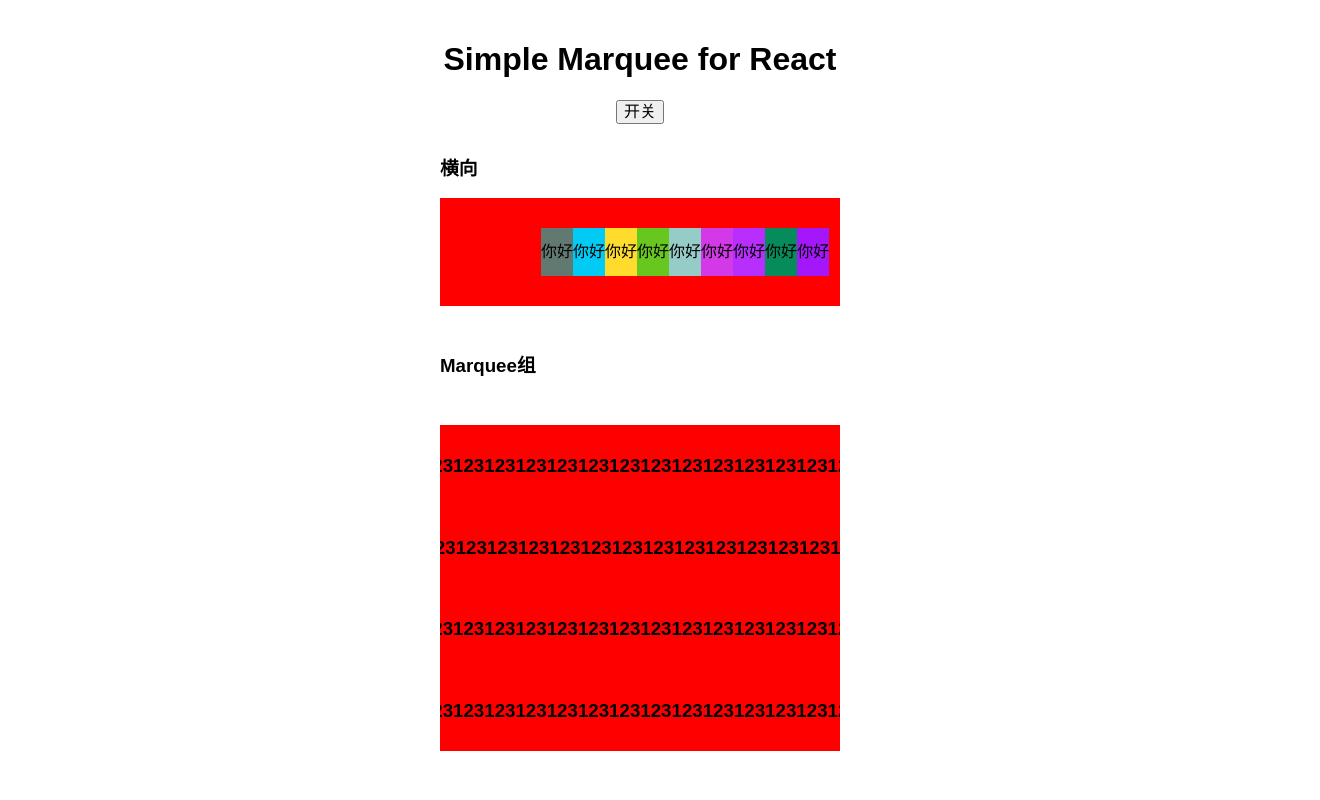
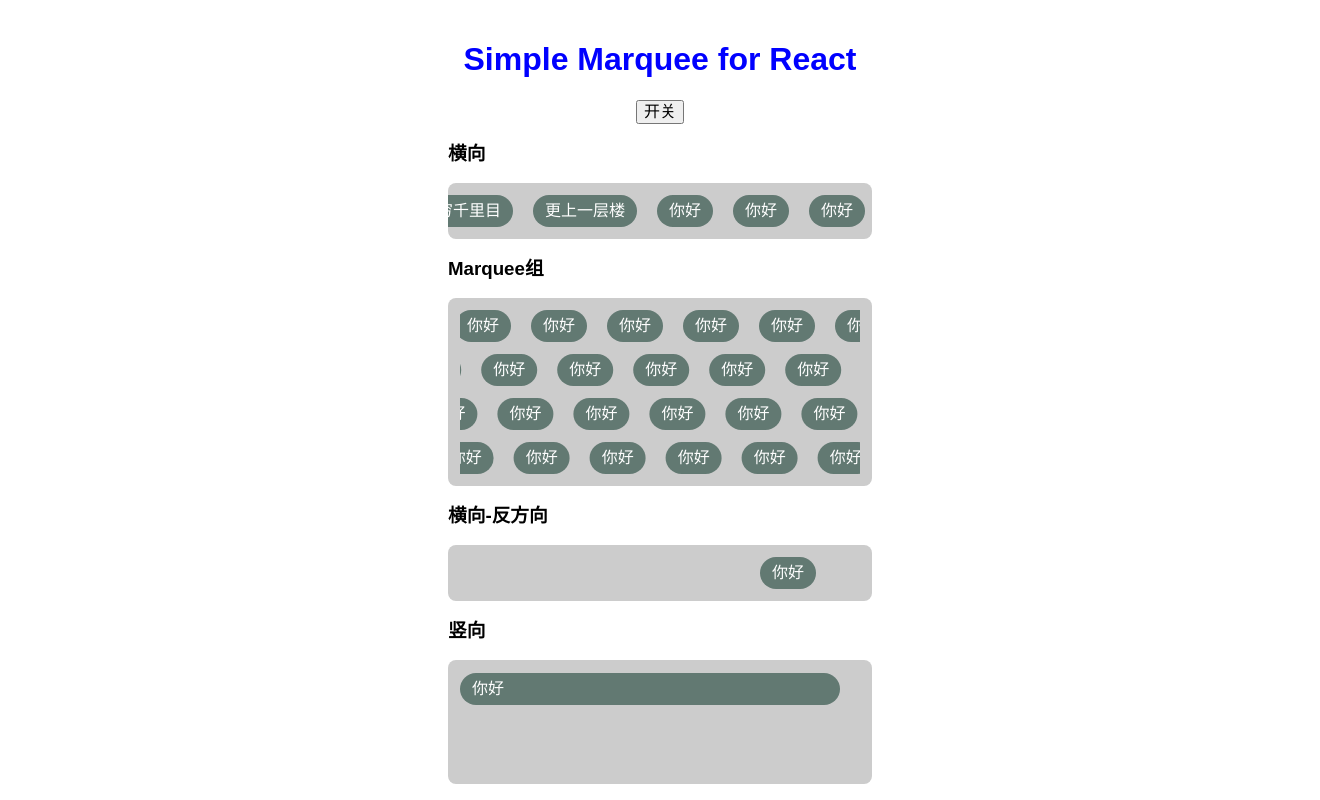
Before and after one commit to IFmiss/simple-marquee, a React app: page / in a window 1280 px wide. Shown: the top 800 px of the page, 1320 px wide, since content can reach past the window. Built offline with nearby package versions, Linux system fonts and the light colour scheme.

Commit message:
update: demo

```diff
--- a/src/Marquee/index.tsx
+++ b/src/Marquee/index.tsx
@@ -101,9 +101,9 @@ const Marquee: React.FC<MarqueeProps> = ({
 
   const marqueeCls = classNames(
     styles.marquee,
-    styles[direction], {
+    styles[direction],
     className
-  });
+  );
 
   const marqueeWrapCls = classNames(styles.marquee_wrap);
 
--- a/src/pages/Home/home.less
+++ b/src/pages/Home/home.less
@@ -4,9 +4,11 @@
   justify-content: center;
   flex-direction: column;
   padding: 20px;
+  min-width: 100vw;
+  min-height: 100vh;
 
-  div, span {
-    padding: 15px 0;
+  h1 {
+    color: blue;
   }
 
   .area {
@@ -21,6 +23,25 @@
       margin: 0;
       background: red;
     }
+
+    .marquee_group {
+      border-radius: 8px;
+      width: 400px;
+      max-width: 100%;
+      background-color: #ccc;
+      padding: 12px;
+    }
+
+    .marquee_group_vertical {
+      border-radius: 8px;
+      width: 400px;
+      max-width: 100%;
+      background-color: #ccc;
+      padding: 12px;
+      height: 100px;
+      &>div div {
+        margin-bottom: 20px;
+      }
+    }
   }
-
 }
--- a/src/pages/Home/index.tsx
+++ b/src/pages/Home/index.tsx
@@ -8,6 +8,7 @@ interface IHomeProps {}
 
 const Home: React.FC<IHomeProps> = (props) => {
   const [stopMarquee, setStopMarquee] = useState(false);
+  const color = Math.random().toString(16).substr(2, 6);
 
   return (
     <div className={styles.home}>
@@ -15,83 +16,146 @@ const Home: React.FC<IHomeProps> = (props) => {
       <button onClick={() => setStopMarquee(s => !s)}>开关</button>
       <div className={styles.area}>
         <h3 className={styles.title}>横向</h3>
-        <Marquee style={{
-          width: '400px',
-          maxWidth: '100%',
-          background: 'red'
-        }}
+        <Marquee className={styles.marquee_group}
         direction={'horizontal'}
         stop={stopMarquee}>
           <List style={{
-            backgroundColor: `#${Math.random().toString(16).substr(2, 6)}`
+            backgroundColor: `#${color}`
+          }}>白日依山尽</List>
+          <List style={{
+            backgroundColor: `#${color}`
+          }}>黄河入海流</List>
+          <List style={{
+            backgroundColor: `#${color}`
+          }}>欲穷千里目</List>
+          <List style={{
+            backgroundColor: `#${color}`
+          }}>更上一层楼</List>
+          <List style={{
+            backgroundColor: `#${color}`
           }}>你好</List>
           <List style={{
-            backgroundColor: `#${Math.random().toString(16).substr(2, 6)}`
+            backgroundColor: `#${color}`
           }}>你好</List>
           <List style={{
-            backgroundColor: `#${Math.random().toString(16).substr(2, 6)}`
+            backgroundColor: `#${color}`
           }}>你好</List>
           <List style={{
-            backgroundColor: `#${Math.random().toString(16).substr(2, 6)}`
+            backgroundColor: `#${color}`
           }}>你好</List>
           <List style={{
-            backgroundColor: `#${Math.random().toString(16).substr(2, 6)}`
-          }}>你好</List>
-          <List style={{
-            backgroundColor: `#${Math.random().toString(16).substr(2, 6)}`
-          }}>你好</List>
-          <List style={{
-            backgroundColor: `#${Math.random().toString(16).substr(2, 6)}`
-          }}>你好</List>
-          <List style={{
-            backgroundColor: `#${Math.random().toString(16).substr(2, 6)}`
-          }}>你好</List>
-          <List style={{
-            backgroundColor: `#${Math.random().toString(16).substr(2, 6)}`
+            backgroundColor: `#${color}`
           }}>你好</List>
         </Marquee>
       </div>
 
       <div className={styles.area}>
         <h3 className={styles.title}>Marquee组</h3>
-        <div>
+        <div className={styles.marquee_group}>
           <MarqueeGroup stop={stopMarquee}>
-            <Marquee style={{
-              width: '400px',
-              maxWidth: '100%',
-              background: 'red'
+            <Marquee
+            style={{
+              marginBottom: '12px'
             }}
+            speed={1.8}
             direction={'horizontal'}
             stop={stopMarquee}>
-              <h3 className={styles['horizontal-item']}>123123123123123123123123123123123123123123</h3>
+              <List style={{
+                backgroundColor: `#${color}`
+              }}>你好</List>
+              <List style={{
+                backgroundColor: `#${color}`
+              }}>你好</List>
+              <List style={{
+                backgroundColor: `#${color}`
+              }}>你好</List>
+              <List style={{
+                backgroundColor: `#${color}`
+              }}>你好</List>
+              <List style={{
+                backgroundColor: `#${color}`
+              }}>你好</List>
+              <List style={{
+                backgroundColor: `#${color}`
+              }}>你好</List>
             </Marquee>
-            <Marquee style={{
-              width: '400px',
-              maxWidth: '100%',
-              background: 'red'
+            <Marquee
+            style={{
+              marginBottom: '12px'
             }}
             direction={'horizontal'}
             speed={1.2}
             stop={stopMarquee}>
-              <h3 className={styles['horizontal-item']}>123123123123123123123123123123123123123123</h3>
+              <List style={{
+                backgroundColor: `#${color}`
+              }}>你好</List>
+              <List style={{
+                backgroundColor: `#${color}`
+              }}>你好</List>
+              <List style={{
+                backgroundColor: `#${color}`
+              }}>你好</List>
+              <List style={{
+                backgroundColor: `#${color}`
+              }}>你好</List>
+              <List style={{
+                backgroundColor: `#${color}`
+              }}>你好</List>
+              <List style={{
+                backgroundColor: `#${color}`
+              }}>你好</List>
             </Marquee>
-            <Marquee style={{
-              width: '400px',
-              maxWidth: '100%',
-              background: 'red'
+            <Marquee
+            style={{
+              marginBottom: '12px'
             }}
             direction={'horizontal'}
+            speed={1.4}
             stop={stopMarquee}>
-              <h3 className={styles['horizontal-item']}>123123123123123123123123123123123123123123</h3>
+              <List style={{
+                backgroundColor: `#${color}`
+              }}>你好</List>
+              <List style={{
+                backgroundColor: `#${color}`
+              }}>你好</List>
+              <List style={{
+                backgroundColor: `#${color}`
+              }}>你好</List>
+              <List style={{
+                backgroundColor: `#${color}`
+              }}>你好</List>
+              <List style={{
+                backgroundColor: `#${color}`
+              }}>你好</List>
+              <List style={{
+                backgroundColor: `#${color}`
+              }}>你好</List>
             </Marquee>
-            <Marquee style={{
-              width: '400px',
-              maxWidth: '100%',
-              background: 'red'
-            }}
+            <Marquee
             direction={'horizontal'}
+            speed={1.6}
             stop={stopMarquee}>
-              <h3 className={styles['horizontal-item']}>123123123123123123123123123123123123123123</h3>
+              <List style={{
+                backgroundColor: `#${color}`
+              }}>你好</List>
+              <List style={{
+                backgroundColor: `#${color}`
+              }}>你好</List>
+              <List style={{
+                backgroundColor: `#${color}`
+              }}>你好</List>
+              <List style={{
+                backgroundColor: `#${color}`
+              }}>你好</List>
+              <List style={{
+                backgroundColor: `#${color}`
+              }}>你好</List>
+              <List style={{
+                backgroundColor: `#${color}`
+              }}>你好</List>
+              <List style={{
+                backgroundColor: `#${color}`
+              }}>你好</List>
             </Marquee>
           </MarqueeGroup>
         </div>
@@ -99,39 +163,31 @@ const Home: React.FC<IHomeProps> = (props) => {
 
       <div className={styles.area}>
         <h3 className={styles.title}>横向-反方向</h3>
-        <Marquee style={{
-          width: '400px',
-          maxWidth: '100%',
-          background: 'red'
-        }}
+        <Marquee className={styles.marquee_group}
         direction={'horizontal-reverse'}>
-          <h3 className={styles['horizontal-item']}>123123123123123123123123123123123123123123</h3>
+          <List style={{
+                backgroundColor: `#${color}`
+              }}>你好</List>
         </Marquee>
       </div>
 
       <div className={styles.area}>
         <h3 className={styles.title}>竖向</h3>
-        <Marquee style={{
-          width: '400px',
-          maxWidth: '100%',
-          height: '20px',
-          background: 'blue'
-        }}
+        <Marquee className={styles.marquee_group_vertical}
         direction={'vertical'}>
-          <h3 className={styles['horizontal-item']}>123123123123123123123123123123123123123123</h3>
+          <List style={{
+                backgroundColor: `#${color}`
+              }}>你好</List>
         </Marquee>
       </div>
 
       <div className={styles.area}>
         <h3 className={styles.title}>竖向</h3>
-        <Marquee style={{
-          width: '400px',
-          maxWidth: '100%',
-          height: '20px',
-          background: 'blue'
-        }}
+        <Marquee className={styles.marquee_group_vertical}
         direction={'vertical-reverse'}>
-          <h3 className={styles['horizontal-item']}>123123123123123123123123123123123123123123</h3>
+          <List style={{
+                backgroundColor: `#${color}`
+              }}>你好</List>
         </Marquee>
       </div>
     </div>
--- a/src/pages/List/list.less
+++ b/src/pages/List/list.less
@@ -1 +1,9 @@
-.list {}
+.list {
+  border-radius: 16px;
+  line-height: 32px;
+  padding: 0 12px;
+  display: block;
+  position: relative;
+  margin-right: 20px;
+  color: #fff;
+}
```
